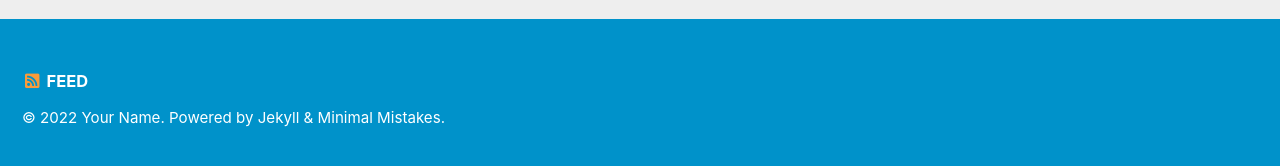
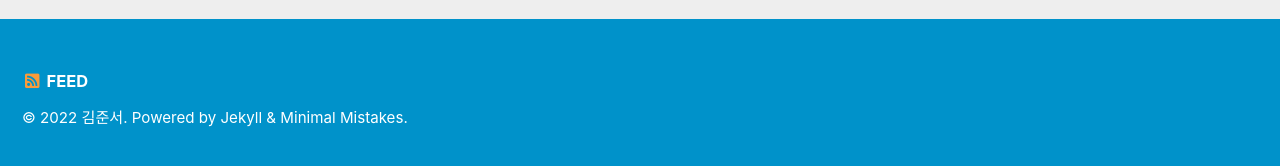
Before and after one commit to k99812/k99812.github.io, a Jekyll site: the page built from index.markdown, in a window 1280 px wide. Shown: the part 726-892 px from the top of the page. Built offline with Jekyll 4.4.1, drawn with Linux system fonts in a browser that asks for light colours; cached includes are drawn as plain includes; the list of posts is cut into pages by our own code.

Commit message:
Update _config.yml

```diff
--- a/_config.yml
+++ b/_config.yml
@@ -19,9 +19,9 @@ locale                   : "kr-KR"
 title                    : "준서s 블로그"
 title_separator          : "-"
 subtitle                 : # site tagline that appears below site title in masthead
-name                     : "Your Name"
+name                     : "김준서"
 description              : "An amazing website."
-url                      : # the base hostname & protocol for your site e.g. "https://k99812.github.io/"
+url                      : "https://k99812.github.io/"
 baseurl                  : # the subpath of your site, e.g. "/blog"
 repository               : # GitHub username/repo-name e.g. "mmistakes/minimal-mistakes"
 teaser                   : # path of fallback teaser image, e.g. "/assets/images/500x300.png"
```
